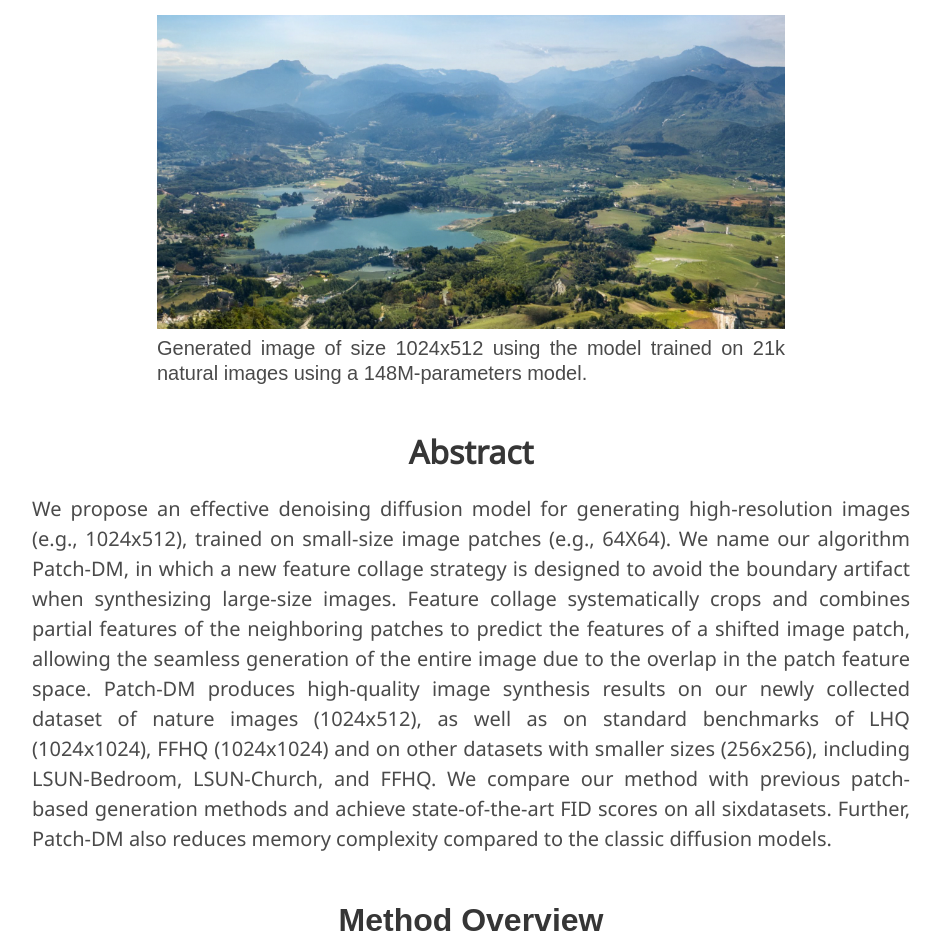
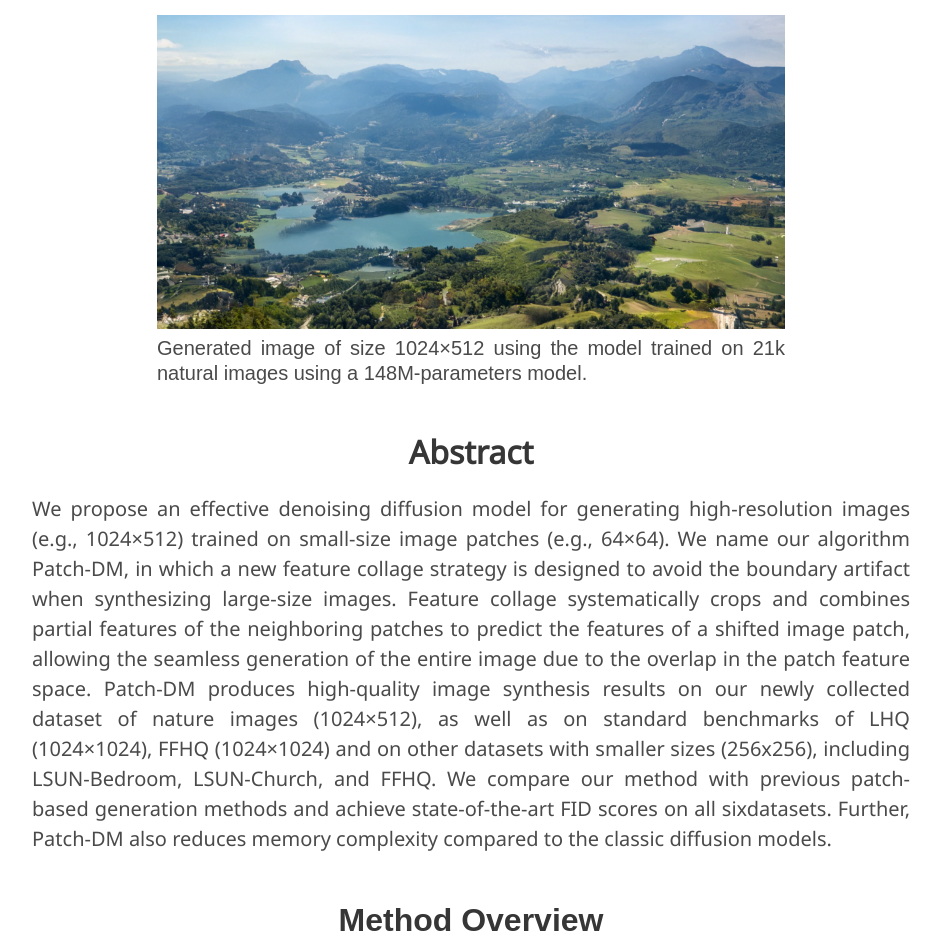
Before and after one commit to patchdm/patchdm.github.io, a plain HTML site: page index.html in a window 1280 px wide. Shown: the part 408-1348 px from the top of the page, without its empty margins (169-1110 px from the left). Drawn offline with nearby package versions, Linux system fonts and the light colour scheme; some icons are missing; a web font is replaced by a local one.

Commit message:
Update index.html

```diff
--- a/index.html
+++ b/index.html
@@ -138,7 +138,7 @@
       <img src="./static/imgs/teaser.png"
       class="interpolation-image" />
       <h2 class="subtitle has-text-justified" style="font-size:20px;">
-        Generated image of size 1024x512 using the model trained on 21k natural images using a 148M-parameters model.
+        Generated image of size 1024&times;512 using the model trained on 21k natural images using a 148M-parameters model.
       </h2>
     </div>
   </div>
@@ -150,7 +150,7 @@
       <div class="column is-11">
         <h2 class="title is-3">Abstract</h2>
         <div class="content has-text-justified" style="font-size:20px;">
-          We propose an effective denoising diffusion model for generating high-resolution images (e.g., 1024x512), trained on small-size image patches (e.g., 64X64). We name our algorithm Patch-DM, in which a new feature collage strategy is designed to avoid the boundary artifact when synthesizing large-size images. Feature collage systematically crops and combines partial features of the neighboring patches to predict the features of a shifted image patch, allowing the seamless generation of the entire image due to the overlap in the patch feature space. Patch-DM produces high-quality image synthesis results on our newly collected dataset of nature images (1024x512), as well as on standard benchmarks of LHQ (1024x1024), FFHQ (1024x1024) and on other datasets with smaller sizes (256x256), including LSUN-Bedroom, LSUN-Church, and FFHQ. We compare our method with previous patch-based generation methods and achieve state-of-the-art FID scores on all sixdatasets. Further, Patch-DM also reduces memory complexity compared to the classic diffusion models.      </div>
+          We propose an effective denoising diffusion model for generating high-resolution images (e.g., 1024&times;512) trained on small-size image patches (e.g., 64&times;64). We name our algorithm Patch-DM, in which a new feature collage strategy is designed to avoid the boundary artifact when synthesizing large-size images. Feature collage systematically crops and combines partial features of the neighboring patches to predict the features of a shifted image patch, allowing the seamless generation of the entire image due to the overlap in the patch feature space. Patch-DM produces high-quality image synthesis results on our newly collected dataset of nature images (1024&times;512), as well as on standard benchmarks of LHQ (1024&times;1024), FFHQ (1024&times;1024) and on other datasets with smaller sizes (256x256), including LSUN-Bedroom, LSUN-Church, and FFHQ. We compare our method with previous patch-based generation methods and achieve state-of-the-art FID scores on all sixdatasets. Further, Patch-DM also reduces memory complexity compared to the classic diffusion models.      </div>
     </div>
   </div>
 </section>
```
